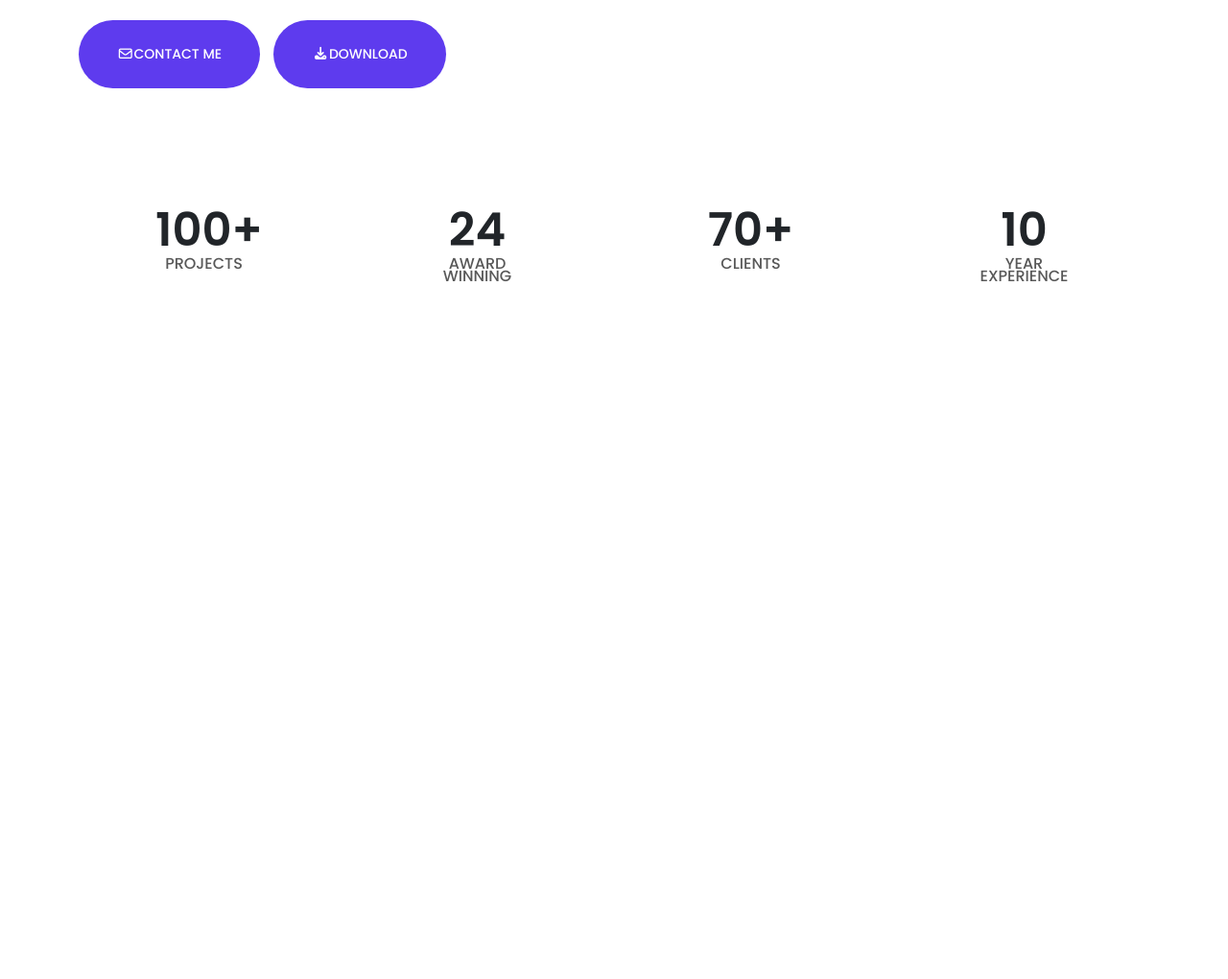
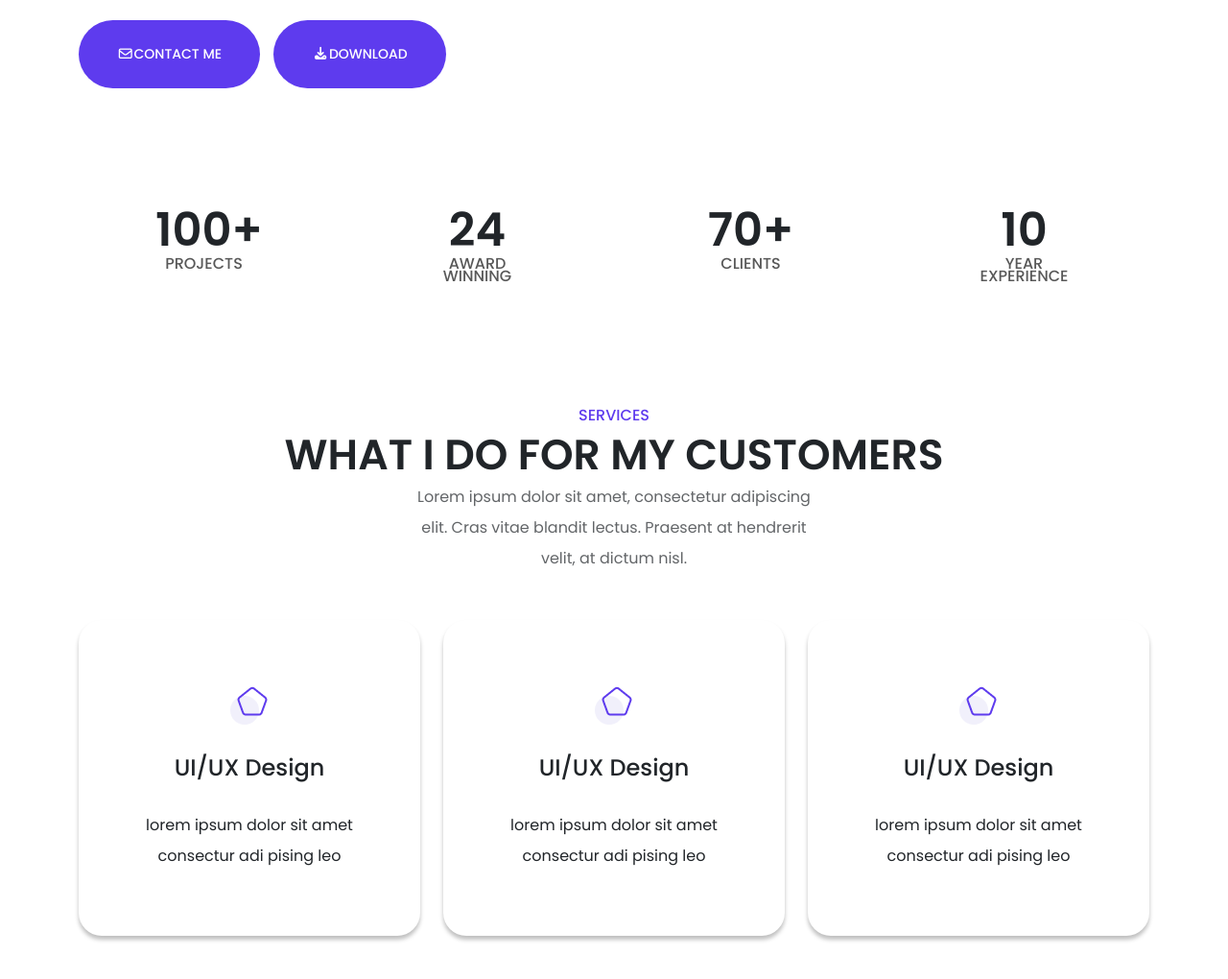
Before and after one commit to enticodes/classfourteen, a plain HTML site: page index.html in a window 1280 px wide. Shown: the part 637-1657 px from the top of the page at 96% size. Before the commit the page ends 937 px from the top, so only its background shows below. Drawn offline with Linux system fonts and the light colour scheme.

Commit message:
service part added

```diff
--- a/css/style.css
+++ b/css/style.css
@@ -33,13 +33,18 @@ p {
     line-height: 0.8;
 }
 
+
+}
+
+
+
 /* ALL COMMON CSS END  */
 
 
 /* ALL HEADER CSS START  */
 
 nav-link {
-    font-size: 14px;
+    font-size: 60px;
     color: black;
     font-weight: 400;
     transition: .4s;
@@ -103,7 +108,7 @@ nav-link:hover {
 }
 
 
-.bannerText a{
+.bannerText a {
     padding: 25px 40px;
     background-color: #5E3BEE;
     color: white;
@@ -114,37 +119,98 @@ nav-link:hover {
     transition: .4s;
 }
 
-.bannerText a:hover{
- background-color: transparent;
- color: #333333;
+.bannerText a:hover {
+    background-color: transparent;
+    color: #333333;
 
 }
 
 /* BANNER BG END */
 
 
-#counterpart{
-padding-top: 80px;
+#counterpart {
+    padding-top: 80px;
 
 }
 
 
-.counterItem{
-padding: 5px 80px;
-text-align: center;
+.counterItem {
+    padding: 5px 80px;
+    text-align: center;
 
 }
 
 
-.counterItem h3{
+.counterItem h3 {
     font-size: 48px;
     font-weight: 600;
     padding-bottom: 10px;
 }
 
-.counterItem h4{
+.counterItem h4 {
     font-size: 16px;
     font-weight: 500;
     color: #121212;
     opacity: 0.7;
 }
+
+
+
+/* BANNERBG END  */
+
+
+/* SERVICEPART START  */
+
+
+#servicePart {
+    padding: 120px 0px;
+}
+
+
+.serviceText {
+    text-align: center;
+
+}
+
+
+.serviceText h5 {
+    color: #5E3BEE;
+    font-size: 16px;
+    font-weight: 500;
+    text-transform: uppercase;
+    line-height: 26px;
+}
+
+
+.serviceText h2 {
+    font-size: 44px;
+    font-weight: 600;
+    line-height: 56px;
+}
+
+.serviceText p {
+    font-size: 16px;
+    opacity: 0.7;
+    line-height: 32px;
+    margin: 0 150px;
+}
+
+
+
+.boxItem{padding: 67px;
+border-radius: 24px;
+text-align: center;
+box-shadow: 0px 4px 4px 0px rgba(0, 0, 0, 0.25);}
+
+.boxItem h4{
+    padding: 35px 0px;
+}
+
+.boxItem p{line-height: 32px;}
+
+
+
+
+
+
+/* SERVICEPART END  */
--- a/index.html
+++ b/index.html
@@ -131,6 +131,70 @@
 
 
 
+    <!-- SERVICE PART  START  -->
+
+    <section id="servicePart">
+        <div class="container">
+            <div class="row">
+                <div class="col-lg-8 m-auto">
+                    <div class="serviceText">
+                        <h5>Services</h5>
+                        <h2>WHAT I DO FOR MY CUSTOMERS</h2>
+                        <p>Lorem ipsum dolor sit amet, consectetur adipiscing elit. Cras vitae blandit lectus. Praesent
+                            at hendrerit velit, at dictum nisl.</p>
+                    </div>
+                </div>
+            </div>
+            <div class="row mt-5">
+                <div class="col-lg-4">
+                    <div class="boxItem">
+                        <img src="images/Group 21.png" alt="img">
+                        <h4>UI/UX Design</h4>
+                        <p>lorem ipsum dolor sit amet consectur adi pising leo</p>
+                    </div>
+                </div>
+                <div class="col-lg-4">
+                    <div class="boxItem">
+                        <img src="images/Group 21.png" alt="img">
+                        <h4>UI/UX Design</h4>
+                        <p>lorem ipsum dolor sit amet consectur adi pising leo</p>
+                    </div>
+                </div>
+                <div class="col-lg-4">
+                    <div class="boxItem">
+                        <img src="images/Group 21.png" alt="img">
+                        <h4>UI/UX Design</h4>
+                        <p>lorem ipsum dolor sit amet consectur adi pising leo</p>
+                    </div>
+                </div>
+            </div>
+        </div>
+    </section>
+
+
+
+
+
+
+
+
+
+
+
+
+
+
+
+
+
+
+
+
+
+
+    <!-- SERVICE PART  END -->
+
+
     <script src="js/bootstrap.bundle.min.js"></script>
     <script src="js/script.js"></script>
 
```
Also changed, not shown: images/Group 21.png (added).
